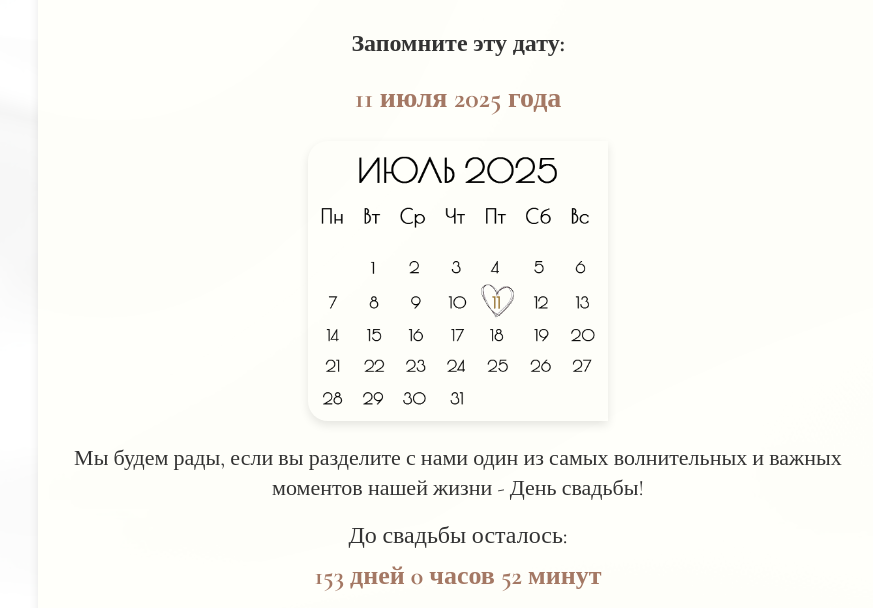
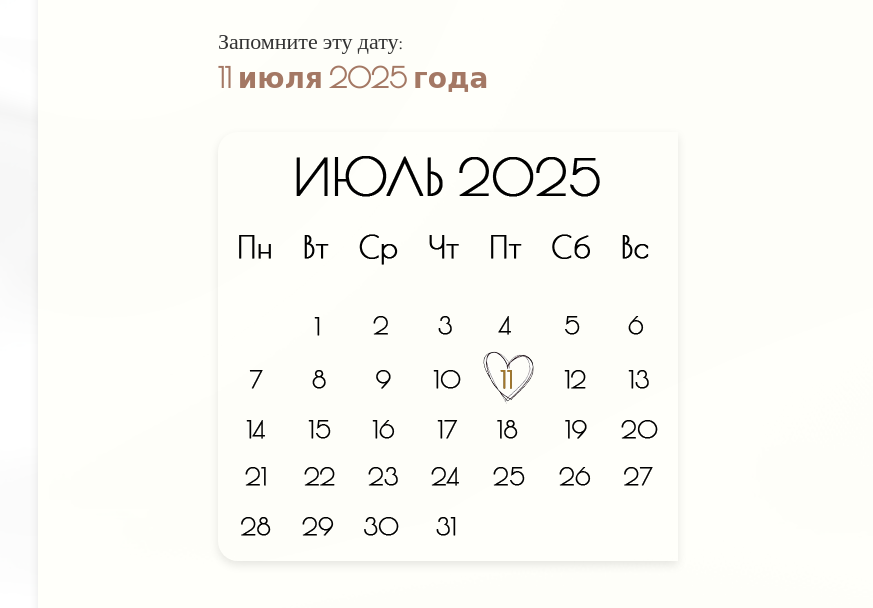
Before and after one commit to musicmtr/music.github.io, a plain HTML site: page index.html in a window 1280 px wide. Shown: the part 160-768 px from the top of the page, without its empty margins (182-1055 px from the left). Drawn offline with nearby package versions, Linux system fonts and the light colour scheme.

Commit message:
новая версия календарь 3

```diff
--- a/index.html
+++ b/index.html
@@ -13,9 +13,12 @@
     <div class="container">
         <section class="section">
           <h1 class="poiret-one-regular">ДОРОГИЕ ГОСТИ!</h1>
+            <div class="text-container">
+              <p class="fade-in">
+                Запомните эту дату:<br>
+                <strong>11 июля 2025 года</strong>
+            </p>
             <div class="date-container">
-              <p class="fade-in cormorant-garamond-bold">Запомните эту дату:</p>
-              <strong class="fade-in cormorant-garamond-bold">11 июля 2025 года</strong>
               <!-- Картинка-календарь -->
               <div class="calendar-image">
                   <img src="images/kalendar.png" alt="Календарь" class="calendar">
--- a/styles.css
+++ b/styles.css
@@ -272,19 +272,18 @@ input[type="radio"]:hover + label {
 
 /* Контейнер для картинки-календаря */
 .calendar-image {
-  display: flex;
-  justify-content: center;
-  align-items: center;
+  display: inline-block; /* Делаем контейнер строчным блоком */
+  border-radius: 20px 0 0 20px; /* Закругляем только левый верхний и правый нижний углы */
+  overflow: hidden; /* Обрезаем углы изображения */
+  box-shadow: 0 4px 10px rgba(0, 0, 0, 0.1); /* Лёгкая тень (по желанию) */
   margin: 20px 0; /* Отступы сверху и снизу */
 }
 
 /* Стиль для картинки */
 .calendar {
-  max-width: 100%;
-  height: auto;
-  width: 300px;
-  border-radius: 20px 0 0 20px; /* Острые углы: левый верхний и правый нижний */
-  box-shadow: 0 4px 10px rgba(0, 0, 0, 0.1);
+  max-width: 100%; /* Адаптивность */
+  height: auto; /* Сохраняем пропорции */
+  display: block; /* Убираем лишние пробелы вокруг картинки */
 }
 
 /* Медиа-запросы */
```
